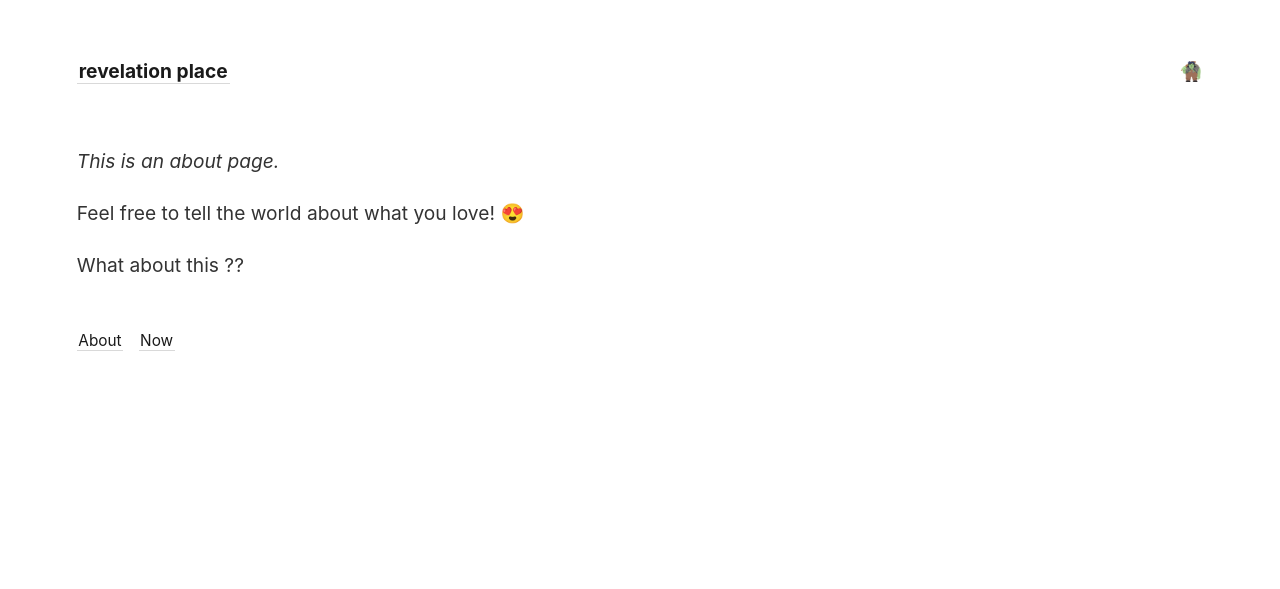
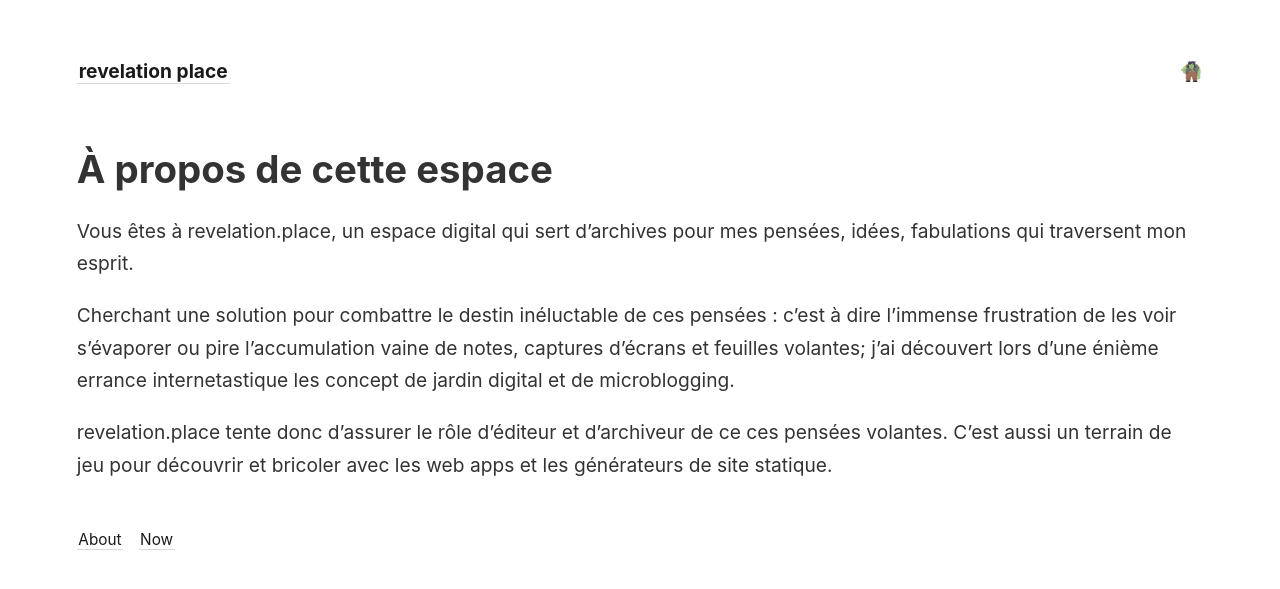
Before and after one commit to charlesduminil/charlesduminil.github.io, a Jekyll site: the page built from _pages/about.md, in a window 1280 px wide. Shown: the top 589 px of the page. Built offline with Jekyll 4.4.1, drawn with Linux system fonts in a browser that asks for light colours.

Commit message:
Update about.md

```diff
--- a/_pages/about.md
+++ b/_pages/about.md
@@ -4,8 +4,10 @@
 permalink: /about
 ---
 
-*This is an about page.*
+# À propos de cette espace
 
-Feel free to tell the world about what you love! 😍
+Vous êtes à revelation.place, un espace digital qui sert d'archives pour mes pensées, idées, fabulations qui traversent mon esprit.
 
-What about this ??
+Cherchant une solution pour combattre le destin inéluctable de ces pensées : c'est à dire l'immense frustration de les voir s'évaporer ou pire l'accumulation vaine de notes, captures d'écrans et feuilles volantes; j'ai découvert lors d'une énième errance internetastique les concept de jardin digital et de microblogging.
+
+revelation.place tente donc d'assurer le rôle d'éditeur et d'archiveur de ce ces pensées volantes. C'est aussi un terrain de jeu pour découvrir et bricoler avec les web apps et les générateurs de site statique.
```
